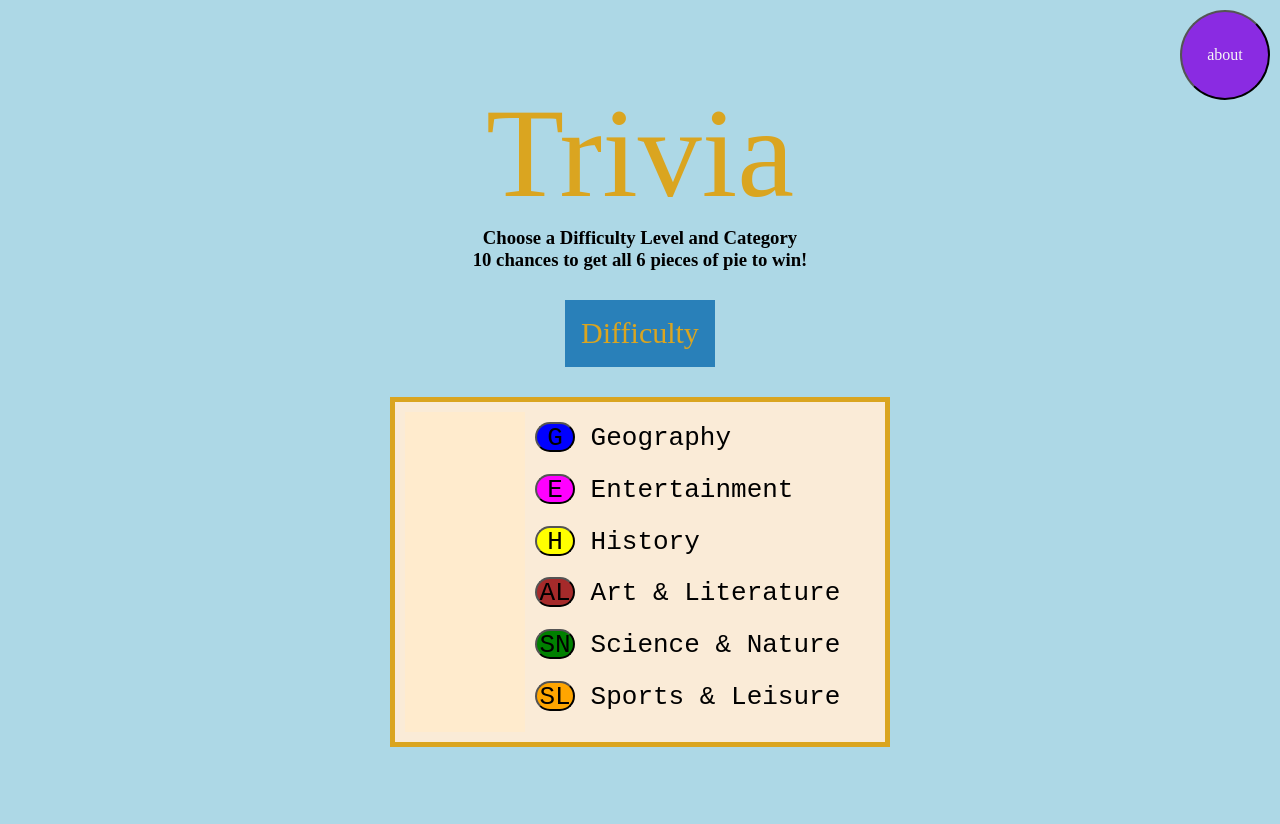
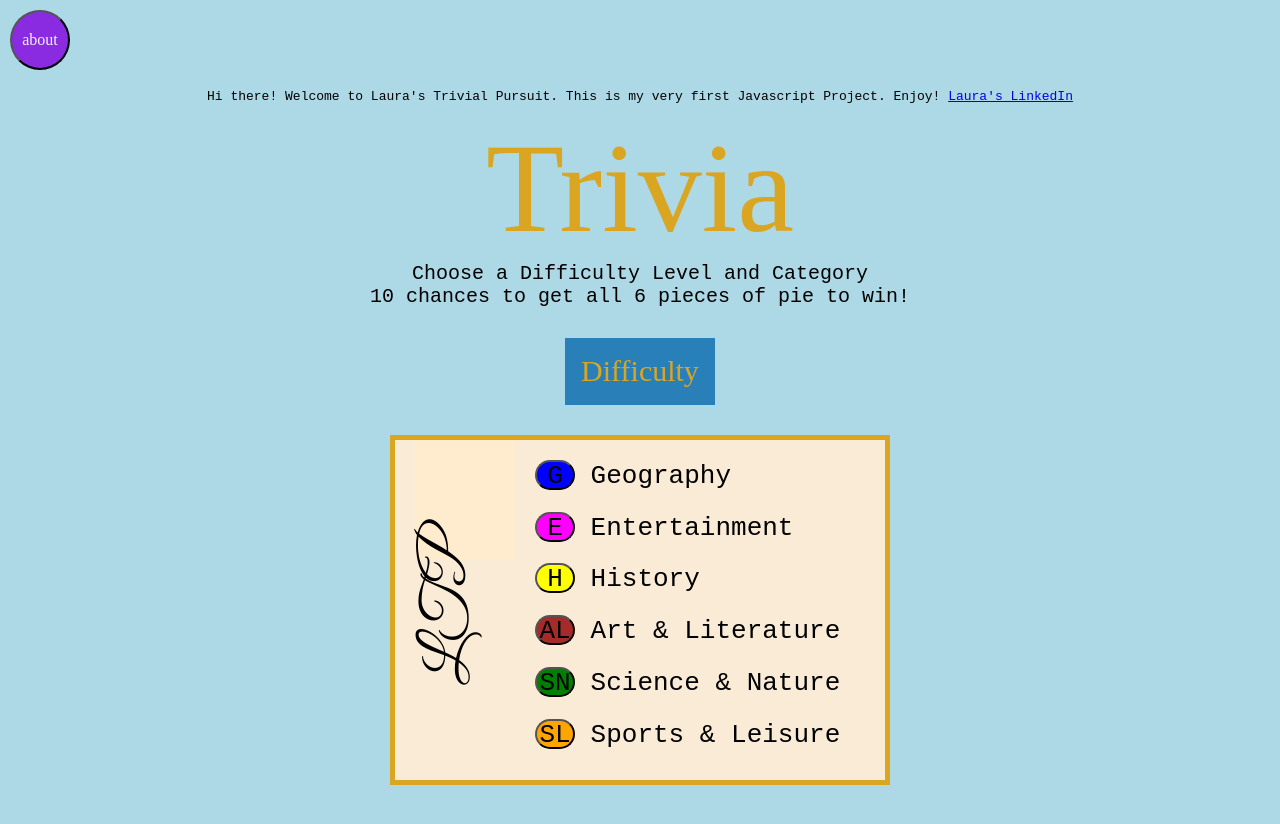
Before and after one commit to LauraBoBora/LTP, a plain HTML site: page index.html in a window 1280 px wide. Both pictures are taken after a click on the button "about". After the commit the page ends 800 px from the top, so only its background shows below. Drawn offline with nearby package versions, Linux system fonts and the light colour scheme; a web font is replaced by a local one.

Commit message:
about button, sidecard

```diff
--- a/css/style.css
+++ b/css/style.css
@@ -19,21 +19,7 @@
     padding: 0;
     margin: 0;
     box-sizing: border-box;
-    /* outline: 2px solid gold; */
   }
-
-  /* h1,
-  h2,
-  h3,
-  h4,
-  h5,
-  h6 {
-    font-family: var(--title);
-  }
-
-  body {
-    font-family: var(--text);
-  } */
 
 /* *******************************************
 ****** PROJECT STYLES
@@ -43,18 +29,25 @@ body {
   background: lightblue;
 }
 
-nav {
-  display: flex;
-  flex-direction: row;
-  justify-content: flex-end;
-  height: 80px;
-}
-
 button.nav {
   background:blueviolet;
   color: whitesmoke;
-  height: 20px;
   border-radius: 80%;
+  height: 60px;
+  width: 60px;
+  margin: 10px;
+  font-family: 'Mystery Quest';
+  resize: none;
+}
+
+div.hide{
+  display: none;
+}
+
+div.show{
+  display: block;
+  font-family: monospace;
+  text-align: center;
 }
 
 h1 {
@@ -64,13 +57,9 @@ h1 {
 
 h3 {
   text-align: center;
-
-}
-
-button.nav {
-  height: 90px;
-  width: 90px;
-  margin: 10px;
+  font-family: monospace;
+  font-size: 20px;
+  font-weight: lighter;
 }
 
 .title {
@@ -114,7 +103,6 @@ section.difficulty {
 
 .dropdown-content {
   display: none;
-  font-family: 'Mystery Quest';
   position: absolute;
   background-color: #f1f1f1;
   min-width: 160px;
@@ -122,6 +110,8 @@ section.difficulty {
 }
 
 .dropdown-content a {
+  font-family: 'Mystery Quest';
+  font-size: 15px;
   color: black;
   padding: 12px 16px;
   text-decoration: none;
@@ -132,8 +122,7 @@ section.difficulty {
   background-color: #ddd;
 }
 
-/* Show the dropdown menu (use JS to add this class to the .dropdown-content container when the user clicks on the dropdown button) */
-.show {
+button.show {
   display: block;
 }
 
@@ -150,30 +139,6 @@ section#card {
   perspective: 1000px;
 }
 
-/* position Card front/back */
-section.card-inner {
-  position: relative;
-  width: 100%;
-  height: 100%;
-  transition: transform 0.8s;
-  transform-style: preserve-3d;
-}
-
-
-/* Position the front and back side */
-section.card-front, section.card-back {
-  /* position: absolute; */
-  width: 100%;
-  height: 100%;
-  -webkit-backface-visibility: hidden; /* Safari */
-  backface-visibility: hidden;
-}
-
-
-/* section.card:hover section.card-inner {
-  transform: rotateX(180deg);
-} */
-
 /* Card Container (front) */
 section.card-front {
   display: flex;
@@ -184,9 +149,15 @@ section.card-front {
 /* Side of Front of Card */
 article.sideCard {
   display: flex;
+  flex-direction: row-reverse;
+  justify-content: flex-start;
+  height: 100px;
   width: 120px;
-  padding: 10px;
+  padding: 0 90px 0 0;
   background-color: blanchedalmond;
+  transform: rotate(-90deg);
+  font-family: 'Great Vibes';
+  font-size: 60px;
 }
 
 /* Card Categories */
@@ -235,22 +206,3 @@ button.category.science, button.C {
 button.category.sports {
   background: orange
 }
-
-
-
-
-
-
-
-
-
-
-/* .flipCard {
-  transform: rotateY(180deg);
-}
-
-
-Style the back side
-section.card-back {
-  transform: rotateY(180deg);
-} */
--- a/index.html
+++ b/index.html
@@ -14,13 +14,16 @@
     <link rel="preconnect" href="https://fonts.googleapis.com">
     <link rel="preconnect" href="https://fonts.gstatic.com" crossorigin>
     <link href="https://fonts.googleapis.com/css2?family=Mystery+Quest&display=swap" rel="stylesheet">
+    <link href="https://fonts.googleapis.com/css2?family=Great+Vibes&family=Mystery+Quest&display=swap" rel="stylesheet">
     <script defer src="js/script.js"></script>
 </head>
 
 <body>
  <!-- NAV BAR -->
     <nav>
-        <button class="nav about">about</button>
+        <button class="nav about" onclick="aboutButton()">about</button>
+        <div class="hide" id="textInput">Hi there! Welcome to Laura's Trivial Pursuit. This is my very first Javascript Project. Enjoy! <a href="https://www.linkedin.com/in/laura-ostering-2141a315a/" target="_blank">Laura's LinkedIn</a>
+        </div>
     </nav>
 
 <!-- HEADER -->
@@ -49,7 +52,7 @@
     <section class="card" id="card">
         <section class="card-inner">
             <section class="card-front">
-                <article class="sideCard"></article>
+                <article class="sideCard">LTP</article>
                 <article class="divs">
                     <div class="category">
                         <button class="category geography" onclick="catGeo()">G</button>
--- a/js/script.js
+++ b/js/script.js
@@ -1,3 +1,7 @@
+function aboutButton(){
+  document.getElementById('textInput').classList.toggle("show");
+}
+
 /* DROPDOWN BUTTON - https://www.w3schools.com/howto/howto_js_dropdown.asp
 When the user clicks on the button, toggle between hiding and showing the dropdown content */
 function dropDown() {
@@ -147,6 +151,7 @@ const answers = (answrArr, correctAns) => {
         rightAns();
       }
       else {
+        alert(`INCORRECT, the correct answer is ${correctAns}`);
         wrongAns();
       };
   })});
@@ -156,7 +161,6 @@ const scoreCard = document.querySelector(".score");
 
 // if wrong answer is selected
 function wrongAns() {
-  alert(`INCORRECT`);
   wholeCard.innerHTML = original;
   questionNum++;
   scoreCard.innerHTML = `Question Num: ${questionNum}   Pie Pieces: ${pie}`
@@ -182,8 +186,9 @@ function checkWin () {
     return;
   }
   else if (questionNum === 10) {
-    alert("You Lose");
     pie = 0;
     questionNum = 0;
+    alert("You Lose");
+    scoreCard.innerHTML = ''
   }
 };
```
